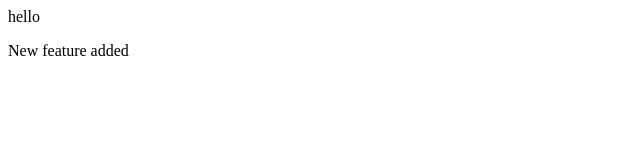
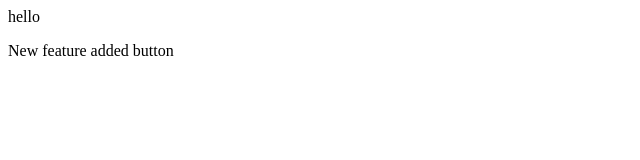
Before and after one commit to divyansh1904/NewRepo, a plain HTML site: page index.html in a window 1280 px wide. Shown: the full height of the page, 0-640 px from the left. Drawn offline with Linux system fonts and the light colour scheme.

Commit message:
added button

```diff
--- a/index.html
+++ b/index.html
@@ -1,2 +1,2 @@
 <p>hello</p>
-<p>New feature added</p>
+<p>New feature added button </p>
```
